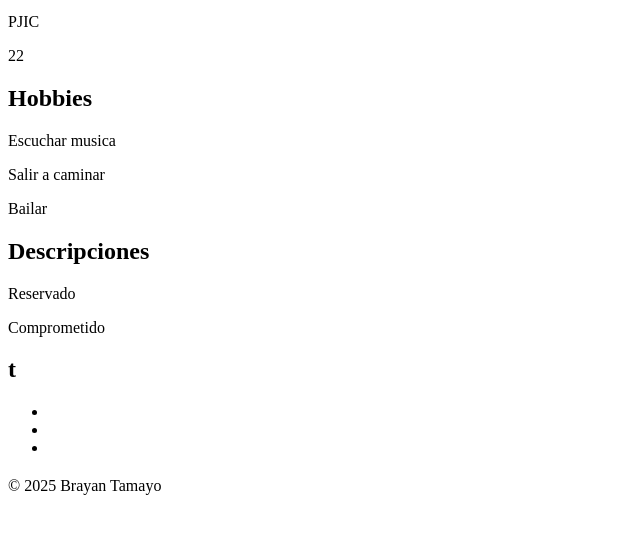
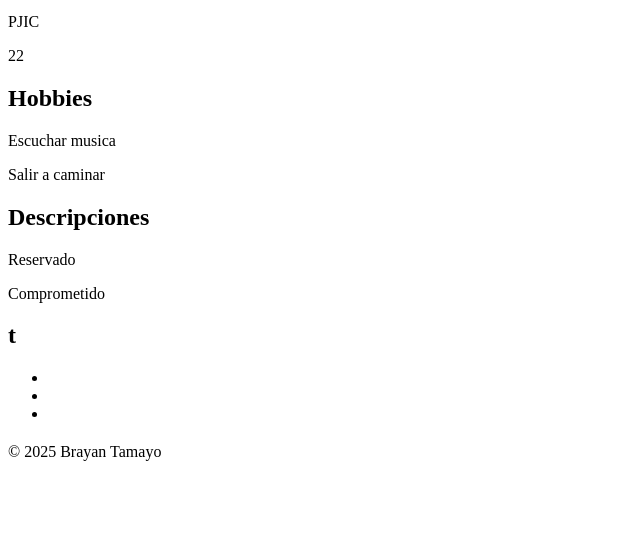
Before and after one commit to Brayan-T/RepoEjem, a plain HTML site: page index.html in a window 1280 px wide. Shown: the part 101-634 px from the top of the page, without its empty margins (0-640 px from the left). Drawn offline with Linux system fonts and the light colour scheme.

Commit message:
V11
Bailar

```diff
--- a/index.html
+++ b/index.html
@@ -17,7 +17,7 @@
     <h2>Hobbies</h2>
     <p>Escuchar musica</p>
      <p>Salir a caminar</p>
-      <p>Bailar</p>
+      <p></p>
   </section>
 
   <section>
```
